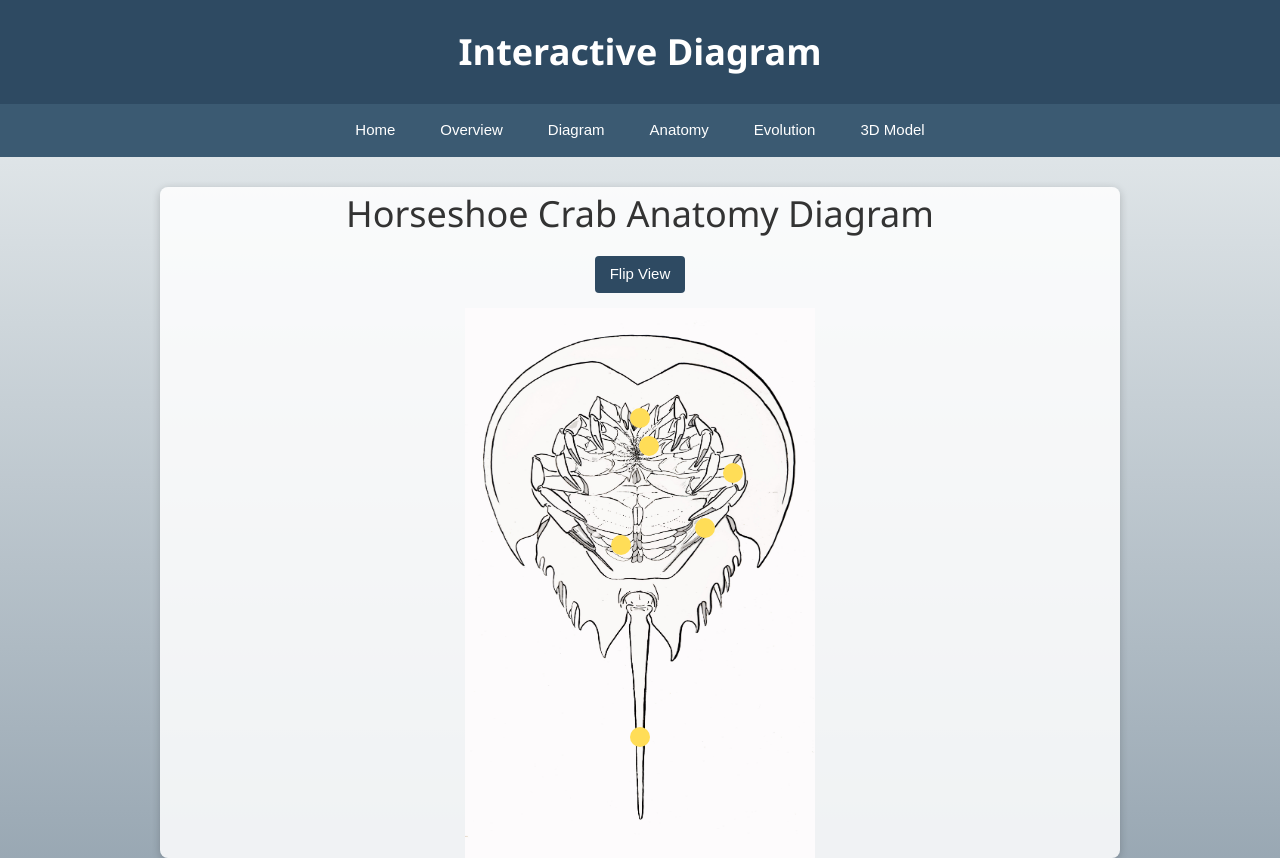
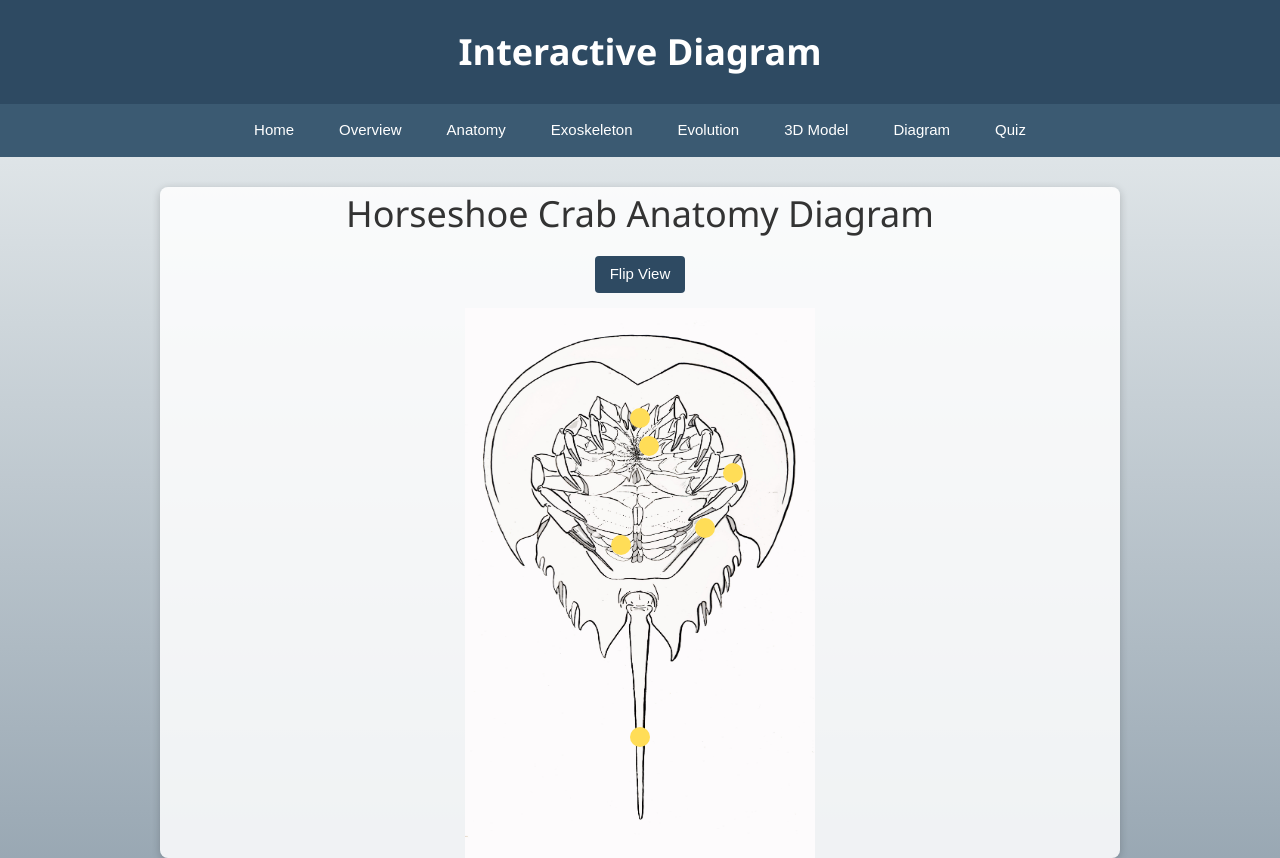
Before and after one commit to Acrelyx/biology, a plain HTML site: page diagram.html in a window 1280 px wide. Shown: the top 858 px of the page. Drawn offline with nearby package versions, Linux system fonts and the light colour scheme.

Commit message:
added quiz
qwdqwd

```diff
--- a/diagram.html
+++ b/diagram.html
@@ -98,10 +98,12 @@
   <nav>
     <a href="index.html">Home</a>
     <a href="overview.html">Overview</a>
-    <a href="diagram.html">Diagram</a>
     <a href="anatomy.html">Anatomy</a>
+    <a href="exoskeleton.html">Exoskeleton</a>
     <a href="evolution.html">Evolution</a>
     <a href="model.html">3D Model</a>
+    <a href="diagram.html">Diagram</a>
+    <a href="quiz.html">Quiz</a>
   </nav>
   <main>
     <section>
```
